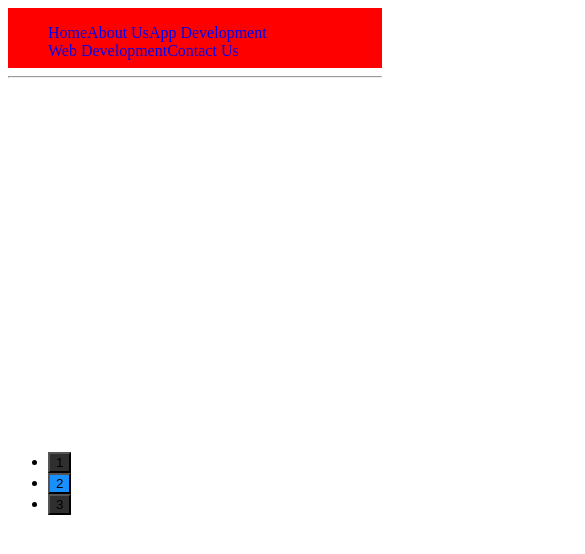
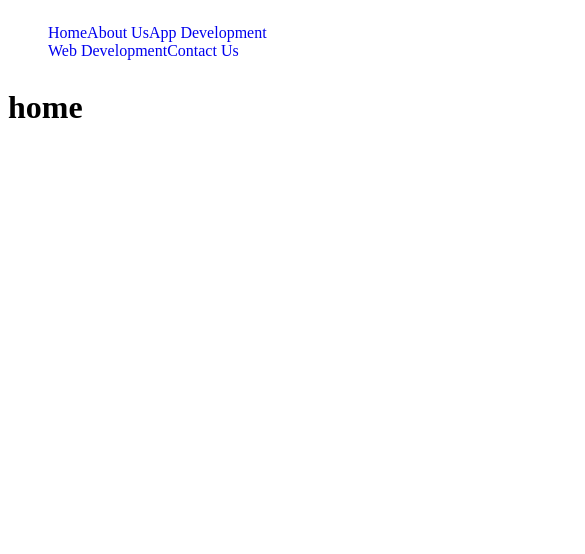
Before and after one commit to A-Wahabb/DreamStar, a React (Create React App) app: page / in a window 390 px wide. Shown: the top 554 px of the page, 585 px wide, since content can reach past the window. Built offline with nearby package versions, Linux system fonts and the light colour scheme.

Commit message:
upcoming changes

```diff
--- a/src/App.css
+++ b/src/App.css
@@ -1,7 +1,8 @@
+
 .Nav-part{
     width: 100%;
     height: 60px;
-    background-color: red;
+
 }
 
 .links ul,.links ul li{
--- a/src/App.js
+++ b/src/App.js
@@ -38,7 +38,7 @@ const App = () => {
 
          </div>
         </div>
-        <hr/>
+
        <div className='body'>
        <Switch>
           <Route exact path="/">
--- a/src/components/About.js
+++ b/src/components/About.js
@@ -1,9 +1,9 @@
 import React from "react";
-
+import slideone from '../Assets/Images/Slider/slideone.jpg'
 const About=()=>{
     return(
         <div>
-            About us
+         <img src={slideone} alt='img' width='100%' height='500px'/>
         </div>
     )
 }
--- a/src/components/AppDevelopment.js
+++ b/src/components/AppDevelopment.js
@@ -1,9 +1,10 @@
 import React from "react";
+import Apppic from '../Assets/Images/Slider/AppDevelopment.jpg'
 
 const AppDevelopment=()=>{
     return(
         <div>
-            AppDevelopment
+           <img src={Apppic} alt='img' width='100%' height='500px'/>
         </div>
     )
 }
--- a/src/components/Home.js
+++ b/src/components/Home.js
@@ -1,11 +1,12 @@
 import React from "react";
 import './Home.css';
-import Slider from './ParticalScreen/Slider.js'
+
 
 const Home=()=>{
     return(
         <div className='home'>
-            <Slider/>
+           <h1>home</h1>
+
         </div>
     )
 }
--- a/src/components/ParticalScreen/Slider.js
+++ b/src/components/ParticalScreen/Slider.js
@@ -9,6 +9,8 @@ import './slider.css'
 
 
 const Slider = () => {
+
+
     return (
         <div>
         <div  className='heroBlock'>
--- a/src/components/ParticalScreen/slider.css
+++ /dev/null
@@ -1,46 +0,0 @@
-.heroBlock {
-
-    background-position: 50% 100%;
-    background-size: cover;
-    height: 80vh ;
-  }
-  @media only screen and (max-width: 500px){
-    .heroBlock{
-      background-position: 50% 100%;
-    background-size: cover;
-      height: 350px;
-    }
-  }
-
-  .heroBlock .container-fluid {
-    display: block !important;
-
-  }
-
-
-  .heroBlock .ant-carousel,
-  .heroBlock .ant-carousel div {
-      height: 100%;
-  }
-
-  .heroBlock .slick-dots li button {
-    background:   rgba(0, 0, 0, 0.815) !important;
-
-
-  }
-
-  .heroBlock .slick-dots li.slick-active button {
-    background: #1890ff !important;
-  }
-
-  .heroBlock .content {
-    max-width: 640px;
-    display: flex;
-    flex-direction: column;
-    justify-content: center;
-    padding: 0 0 70px;
-  }
-  .sss{
-      width: 100%;
-      height:   100%;
-  }
```
